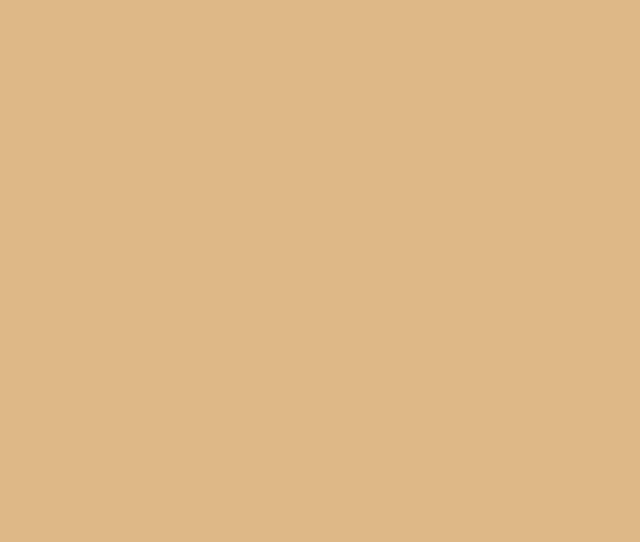
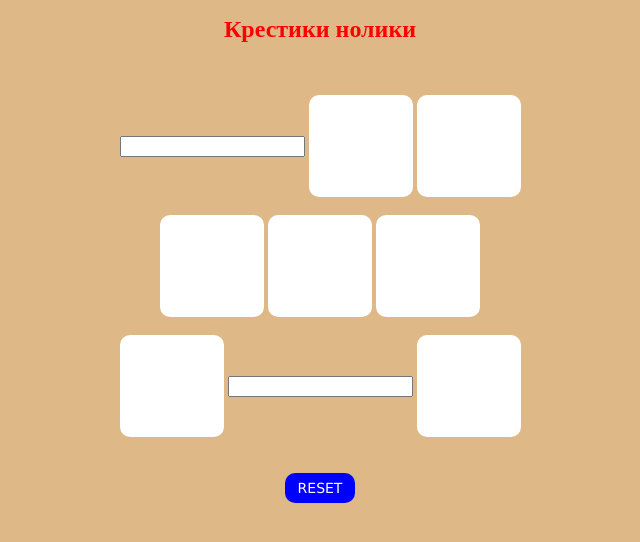
Before and after one commit to Michaelyolkin/61, a website: page Задание 61.html in a window 1280 px wide. Shown: the whole page, without its empty margins (320-960 px from the left). Drawn offline with Linux system fonts and the light colour scheme.

Commit message:
Add files via upload

```diff
--- a/Задание 61.html
+++ b/Задание 61.html
@@ -1,7 +1,33 @@
 <!DOCTYPE html>
-<html lang="en">
+<html lang="ru">
 <head>
     <meta charset="UTF-8">
     <link rel="stylesheet" href="style61.css">
     <meta name="viewport" content="width=device-width, initial-scale=1.0">
+    <script src="js61.js" charset="UTF-8"></script>
+    <title>Игра</title>
 </head>
+<body>
+<div id="main">
+<h1>Крестики нолики</h1>
+<br><br>
+<input type="text" id="bl" onclick= "setValue.apply(this); myfunc();" readonly>
+<input type="text" id="b2" onclick= "setValue.apply(this); myfunc();" readonly>
+<input type="text" id="b3" onclick= "setValue.apply(this); myfunc();" readonly>
+<br><br>
+<input type="text" id="b4" onclick= "setValue.apply(this); myfunc();" readonly>
+<input type="text" id="b5" onclick= "setValue.apply(this); myfunc();" readonly>
+<input type="text" id="b6" onclick= "setValue.apply(this); myfunc();" readonly>
+<br><br>
+<input type="text" id="b7" onclick= "setValue.apply(this); myfunc();" readonly>
+<input type="text" id="bg" onclick= "setValue.apply(this); myfunc();" readonly>
+<input type="text" id="b9" onclick= "setValue.apply(this); myfunc();" readonly>
+<br><br><br>
+<button id="but" onclick="reset()">
+RESET
+</button>
+<br><br>
+<p id="print"></p>
+</div>
+</body>
+</html>
```
